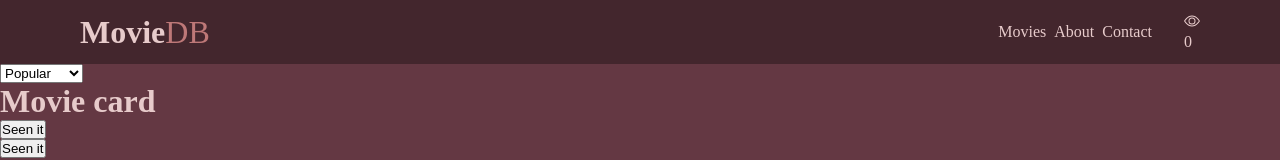
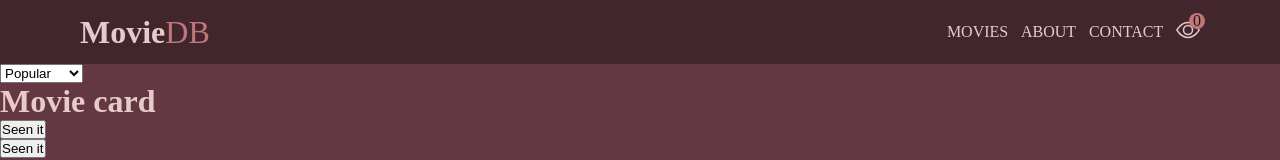
Before and after one commit to thereselinden/movieDB, a React (Vite) app: page / in a window 1280 px wide. Shown: the top 160 px of the page. Built offline with nearby package versions, Linux system fonts and the light colour scheme.

Commit message:
updated styling

```diff
--- a/src/components/MyMovies/myMovies.css
+++ b/src/components/MyMovies/myMovies.css
@@ -1,9 +1,20 @@
-.seen-info {
+.my-movies {
+  position: relative;
+}
+
+.my-movies > svg {
+  font-size: 24px;
+}
+.my-movies p {
+  position: absolute;
+  right: -5px;
+  top: -5px;
+  background-color: #be7878;
+  height: 1rem;
+  width: 1rem;
+  border-radius: 50%;
   display: flex;
   align-items: center;
-  gap: 0.3rem;
+  justify-content: center;
+  color: #2e1414;
 }
-
-.seen-info img {
-  width: 30px;
-}
--- a/src/components/NavLinks/navLinks.css
+++ b/src/components/NavLinks/navLinks.css
@@ -1,6 +1,7 @@
 ul {
   display: flex;
-  list-style: none;
-  gap: 0.5rem;
-  margin-right: 2rem;
+  list-style-type: none;
+  gap: 0.8rem;
+  margin-right: 0.8rem;
+  text-transform: uppercase;
 }
```
